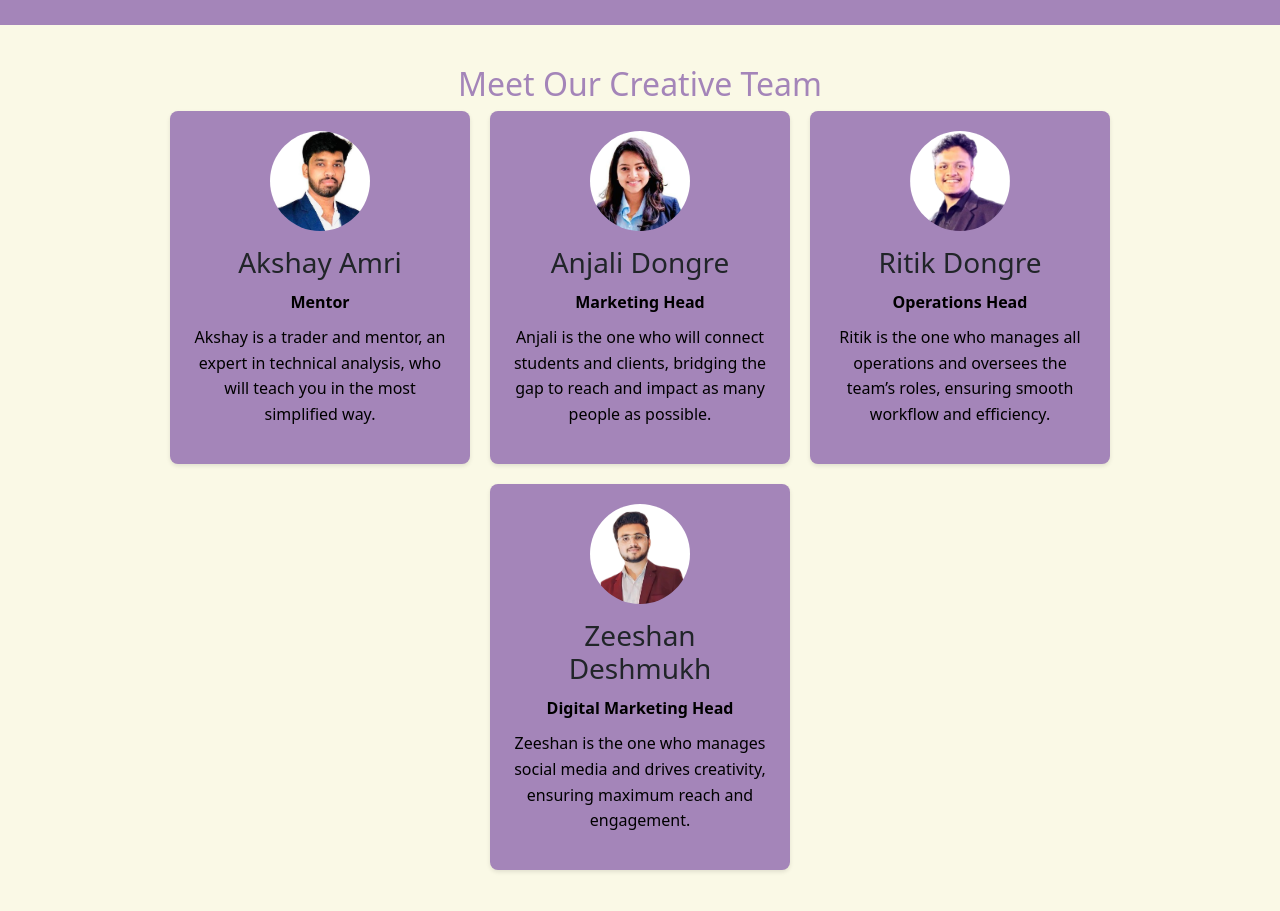
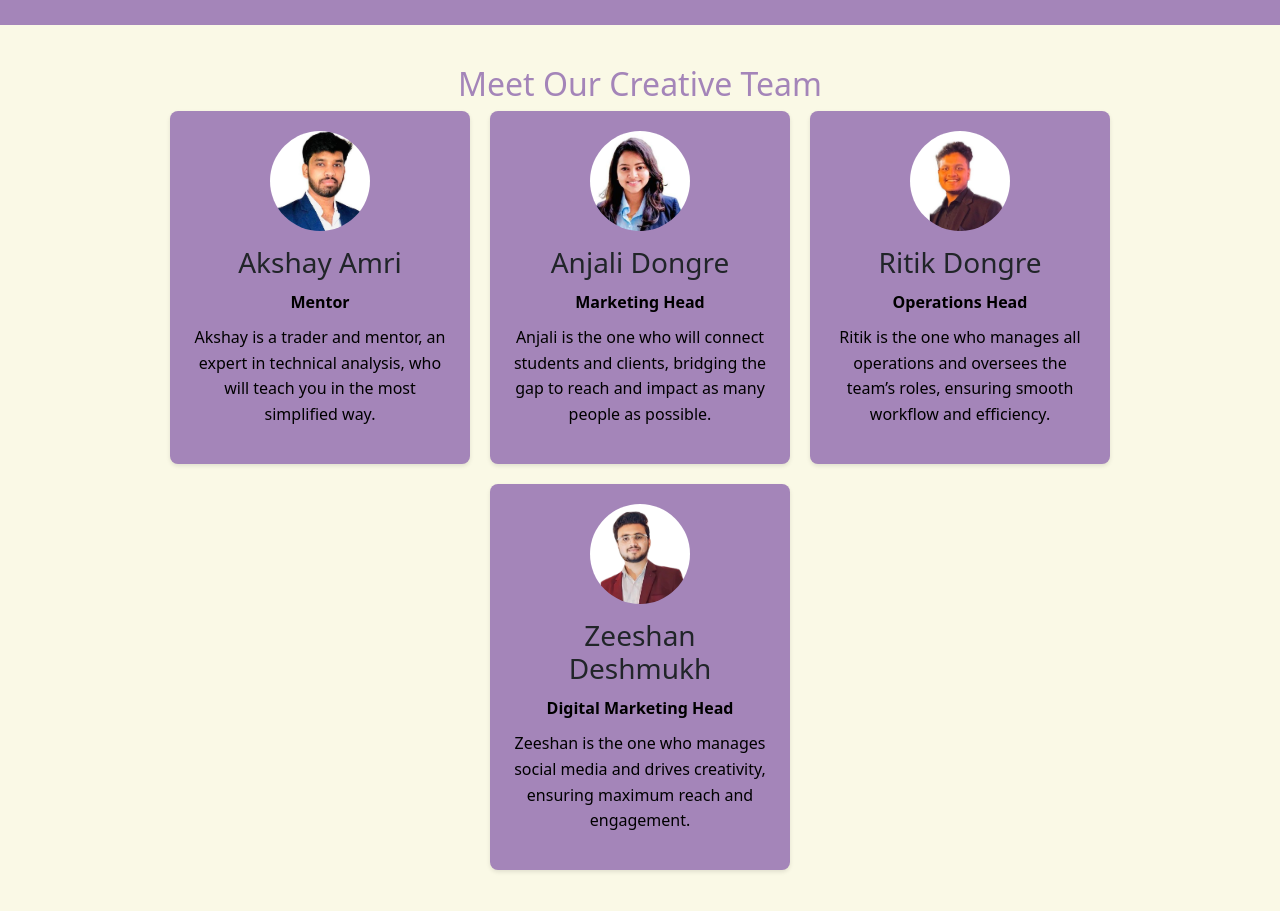
Before and after one commit to GauravC135/amri-trades, a React (Create React App) app: page /#/about in a window 1280 px wide. Shown: the part 880-1791 px from the top of the page. Built offline with nearby package versions, Linux system fonts and the light colour scheme.

Commit message:
Prepare for deployment

```diff
--- a/src/about.js
+++ b/src/about.js
@@ -26,7 +26,7 @@ const About = () => {
     {
       name: "Ritik Dongre",
       role: "Operations Head",
-      image: "Ritik.png", // Replace with actual image paths
+      image: "Ritik.jpeg", // Replace with actual image paths
       description: "Ritik is the one who manages all operations and oversees the team’s roles, ensuring smooth workflow and efficiency.",
     },
     {
```
Also changed, not shown: public/Ritik.jpeg.
